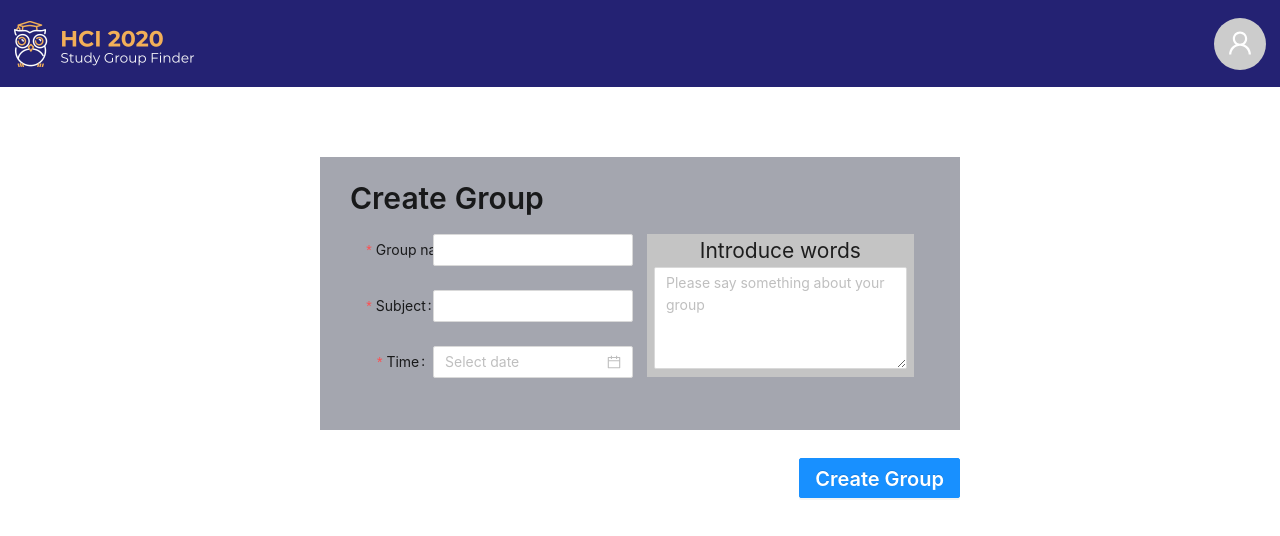
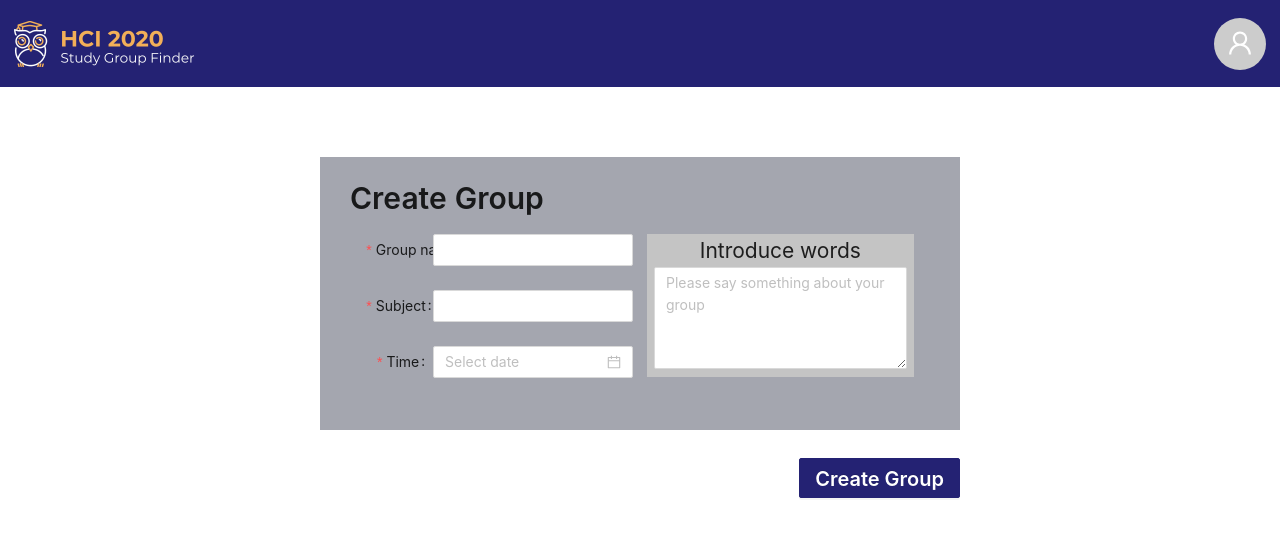
Before and after one commit to theanh226/hci2020, a Next.js app: page /create-group in a window 1280 px wide. Shown: the top 536 px of the page. Built offline with nearby package versions, Linux system fonts and the light colour scheme.

Commit message:
make hover for button

```diff
--- a/pages/create-group/CreateGroup.module.css
+++ b/pages/create-group/CreateGroup.module.css
@@ -23,6 +23,16 @@
 }
 
 /* BUTTON */
-.button {
+.buttonWrapper {
   text-align: right;
 }
+.button {
+  background-color: #242273 !important;
+  border-color: #242273;
+  color: white;
+}
+.button:hover {
+  background-color: #4f4e8f !important;
+  border-color: #242273;
+  color: #242273;
+}
--- a/pages/create-group/index.js
+++ b/pages/create-group/index.js
@@ -107,8 +107,8 @@ const CreateGroupPage = () => {
         </Row>
         <Row justify="center">
           <Col span={12}>
-            <Form.Item {...tailLayout} className={styles.button}>
-              <Button type="primary" size="large" htmlType="submit">
+            <Form.Item {...tailLayout} className={styles.buttonWrapper}>
+              <Button type="primary" size="large" htmlType="submit" className={styles.button}>
                 <Typography.Title level={4} style={{ color: 'white' }}>
                   Create Group
                 </Typography.Title>
```
